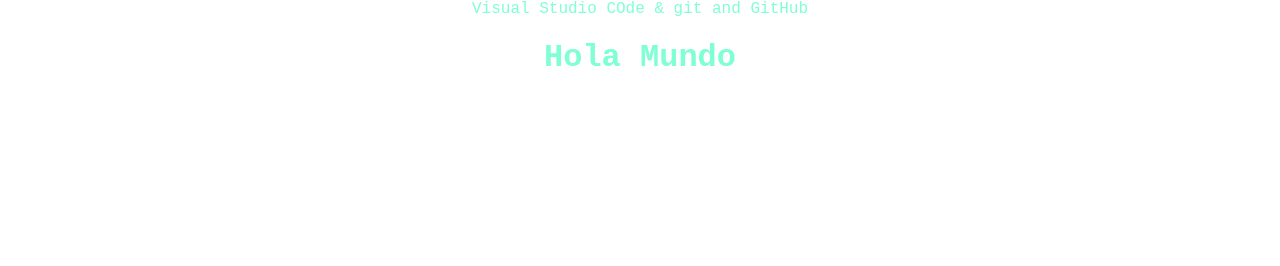
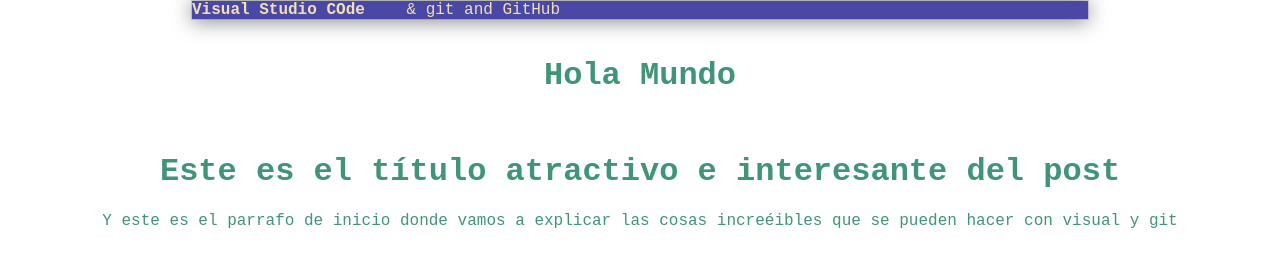
Before and after one commit to J-Carlos-V/proyecto_visualC_Git, a plain HTML site: page index.html in a window 1280 px wide. Drawn offline with Linux system fonts and the light colour scheme.

Commit message:
guardando el proyecto en master

```diff
--- a/css/estilos.css
+++ b/css/estilos.css
@@ -1,6 +1,6 @@
 body
 {
-    color: aquamarine;
+    color: rgb(64, 148, 120);
     text-align: center;
     font-family: 'Courier New', Courier, monospace;
     font-size: 16px;
@@ -25,7 +25,7 @@ body
     font-size: 1em;
 }
 
-container
+#container
 {
     width: 70%;
     padding: 0;
@@ -38,7 +38,7 @@ container
 {
     font-size: 20px;
 }
-#post
+#msj
 {
     padding: 1em;
 }
--- a/index.html
+++ b/index.html
@@ -9,12 +9,19 @@
 </head>
 <body>
     <div id="container">
+        <div id="cabecera">
         Visual Studio COde
         <span id="tag">& git and GitHub</span>
     </div>
+</div>
     <div id="msj">
         <h1>Hola Mundo</h1>
     </div>
+    <div id="post">
+        <h1>Este es el título atractivo e interesante del post</h1>
+        <p>Y este es el parrafo de inicio donde vamos a explicar las cosas increéibles que se pueden hacer con visual y git</p>
 
+    </div>
+</div>
 </body>
 </html>
```
